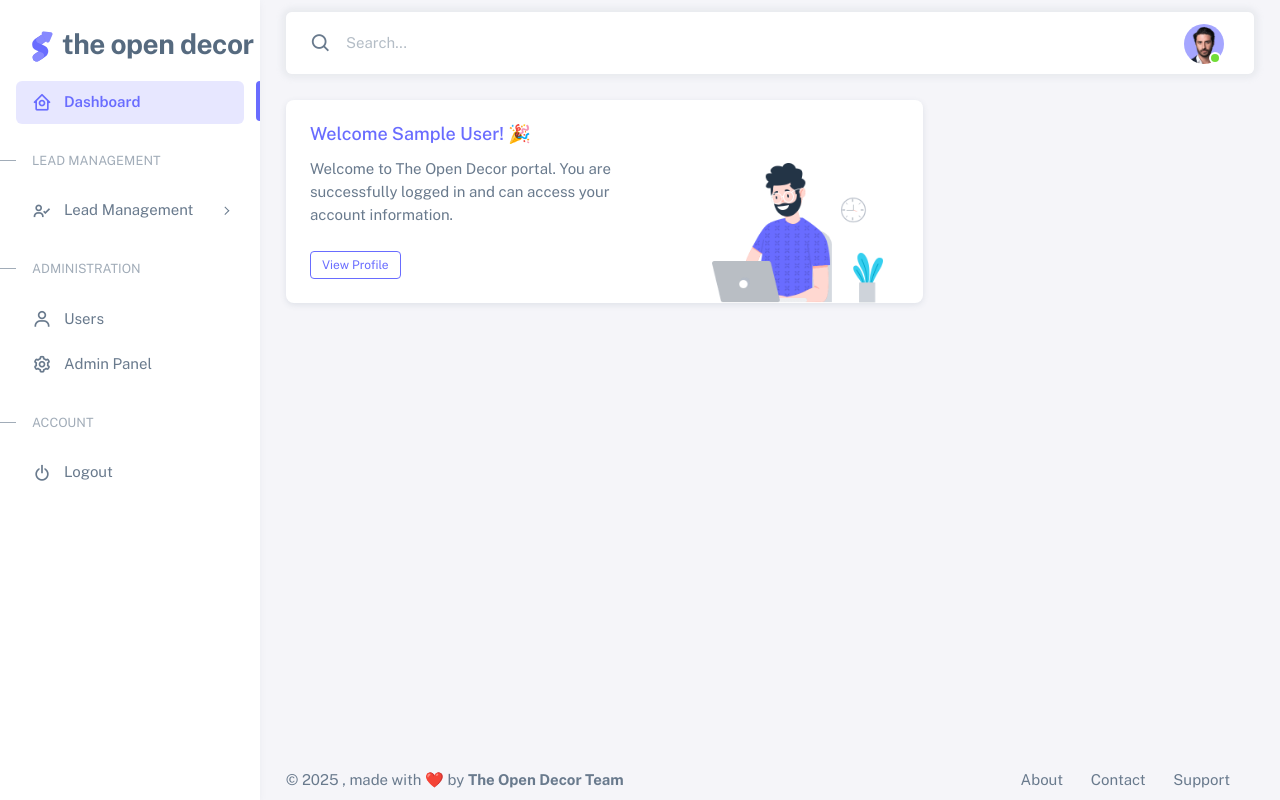
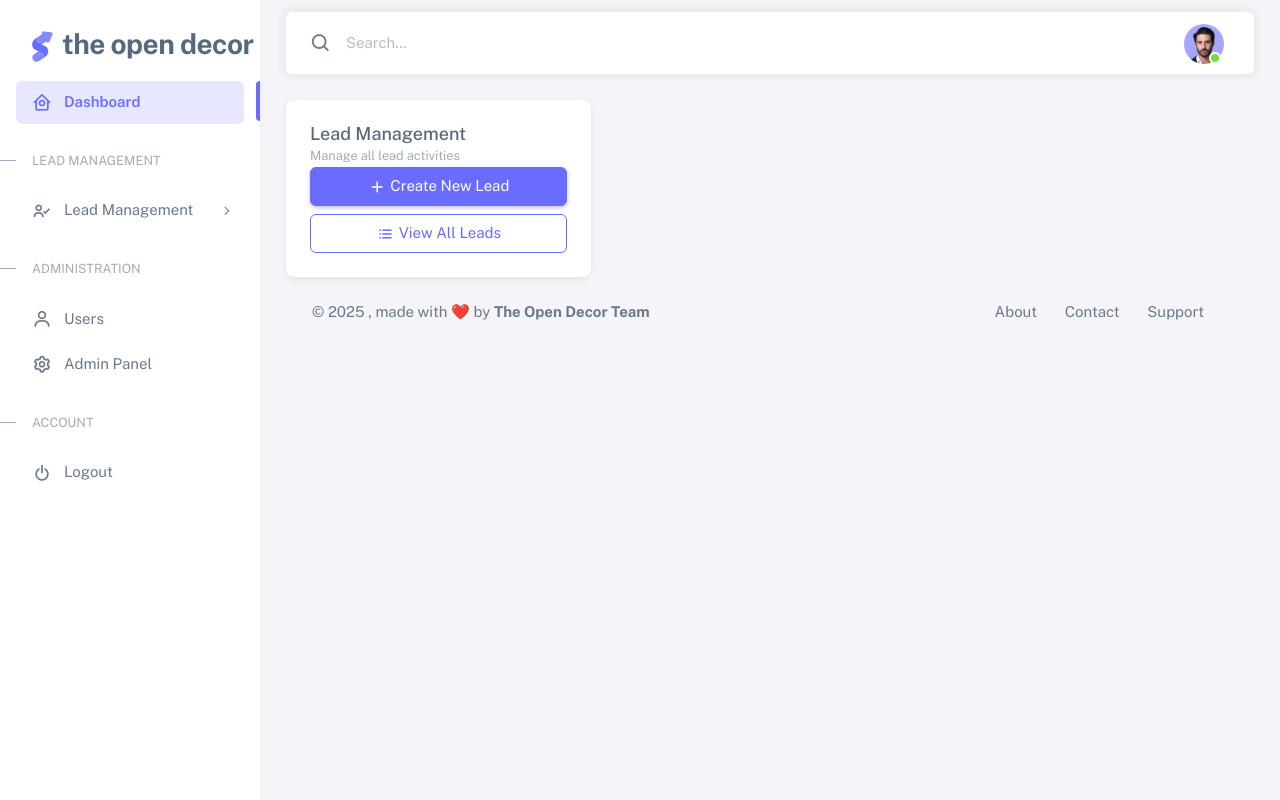
Before and after one commit to mohammedabuaslam/tod_staff, a Django app: page /dashboard/ in a window 1280 px wide. Run offline with Django 5.2, Linux system fonts and the light colour scheme; the visitor is signed in with stand-in values (Sample User, id 1); some libraries are stand-ins or nearby versions.

Commit message:
new updates

```diff
--- a/leads/templates/leads/lead_detail.html
+++ b/leads/templates/leads/lead_detail.html
@@ -175,10 +175,6 @@
                   <span class="badge bg-light text-dark fs-6">{{ lead.get_leadsource_display }}</span>
                 {% endif %}
               </div>
-            </div>
-            <div class="col-md-4 text-md-end">
-              <small class="text-muted">Lead ID: {{ lead.lead_id }}</small>
-              <br><small class="text-muted">Created: {{ lead.get_ist_created_date|date:"M d, Y g:i A" }} IST</small>
             </div>
           </div>
 
--- a/users/templates/users/dashboard.html
+++ b/users/templates/users/dashboard.html
@@ -10,34 +10,33 @@
 {% endblock %}
 
 {% block content %}
+<!-- Welcome Card -->
+
+
+<!-- Navigation Cards -->
 <div class="row">
-  <div class="col-lg-8 mb-4 order-0">
-    <div class="card">
-      <div class="d-flex align-items-end row">
-        <div class="col-sm-7">
-          <div class="card-body">
-            <h5 class="card-title text-primary">Welcome {{ user.get_full_name|default:user.username }}! 🎉</h5>
-            <p class="mb-4">
-              Welcome to The Open Decor portal. You are successfully logged in and can access your account information.
-            </p>
-            <a href="#" class="btn btn-sm btn-outline-primary">View Profile</a>
-          </div>
+  <!-- Lead Management Section -->
+  <div class="col-md-6 col-lg-4 mb-3">
+    <div class="card h-100">
+      <div class="card-header d-flex align-items-center justify-content-between pb-0">
+        <div class="card-title mb-0">
+          <h5 class="m-0 me-2">Lead Management</h5>
+          <small class="text-muted">Manage all lead activities</small>
         </div>
-        <div class="col-sm-5 text-center text-sm-left">
-          <div class="card-body pb-0 px-0 px-md-4">
-            <img
-              src="{% static 'assets/img/illustrations/man-with-laptop-light.png' %}"
-              height="140"
-              alt="View Badge User"
-              data-app-dark-img="illustrations/man-with-laptop-dark.png"
-              data-app-light-img="illustrations/man-with-laptop-light.png"
-            />
-          </div>
+      </div>
+      <div class="card-body">
+        <div class="d-grid gap-2">
+          <a href="{% url 'leads:lead_create' %}" class="btn btn-primary">
+            <i class="bx bx-plus me-1"></i>Create New Lead
+          </a>
+          <a href="{% url 'leads:lead_list' %}" class="btn btn-outline-primary">
+            <i class="bx bx-list-ul me-1"></i>View All Leads
+          </a>
         </div>
       </div>
     </div>
   </div>
-</div>
+
 {% endblock %}
 
 {% block vendor_js %}
```
Also changed, not shown: leads/templates/leads/lead_create.html (+7 -6 lines).
